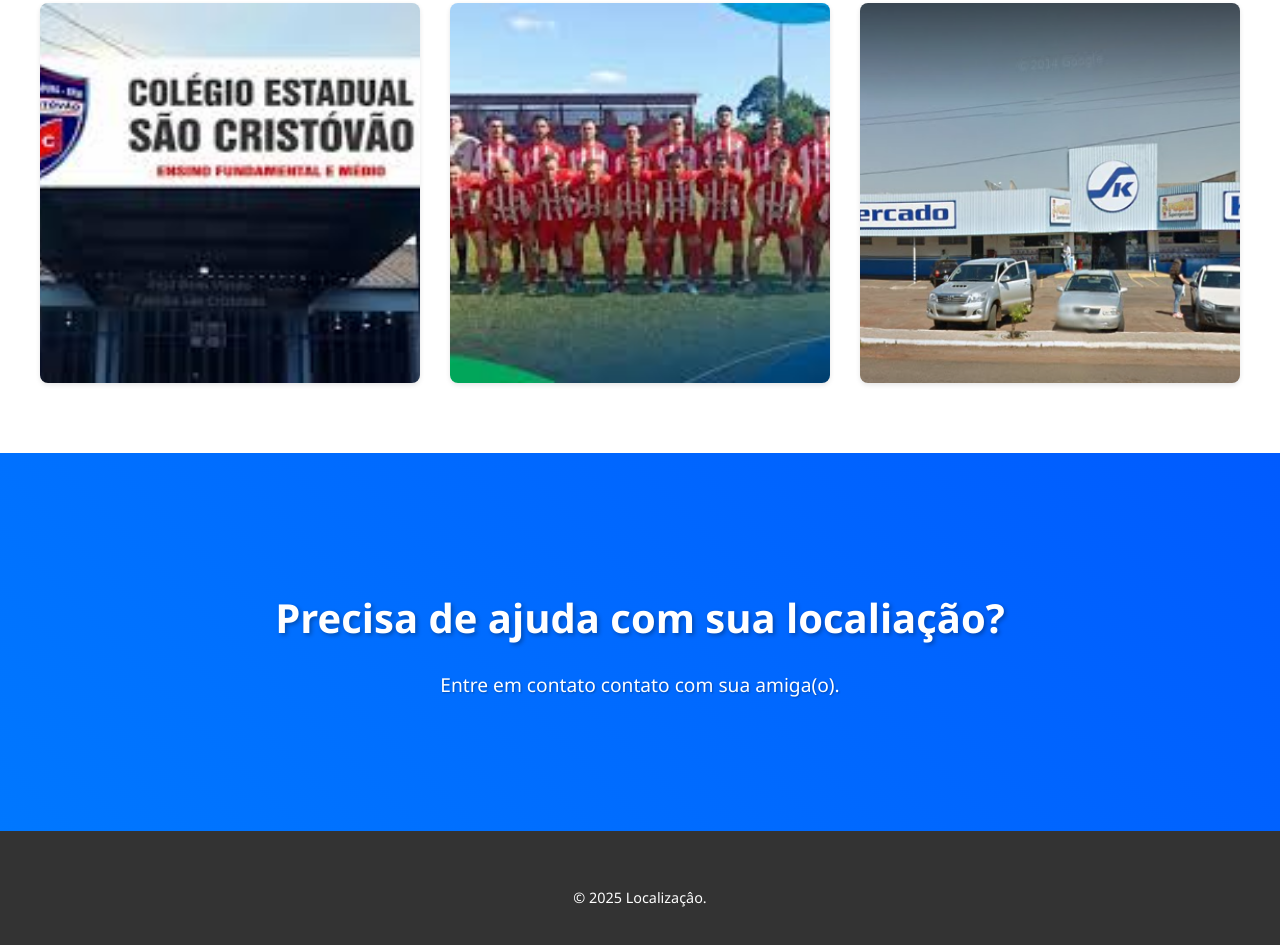
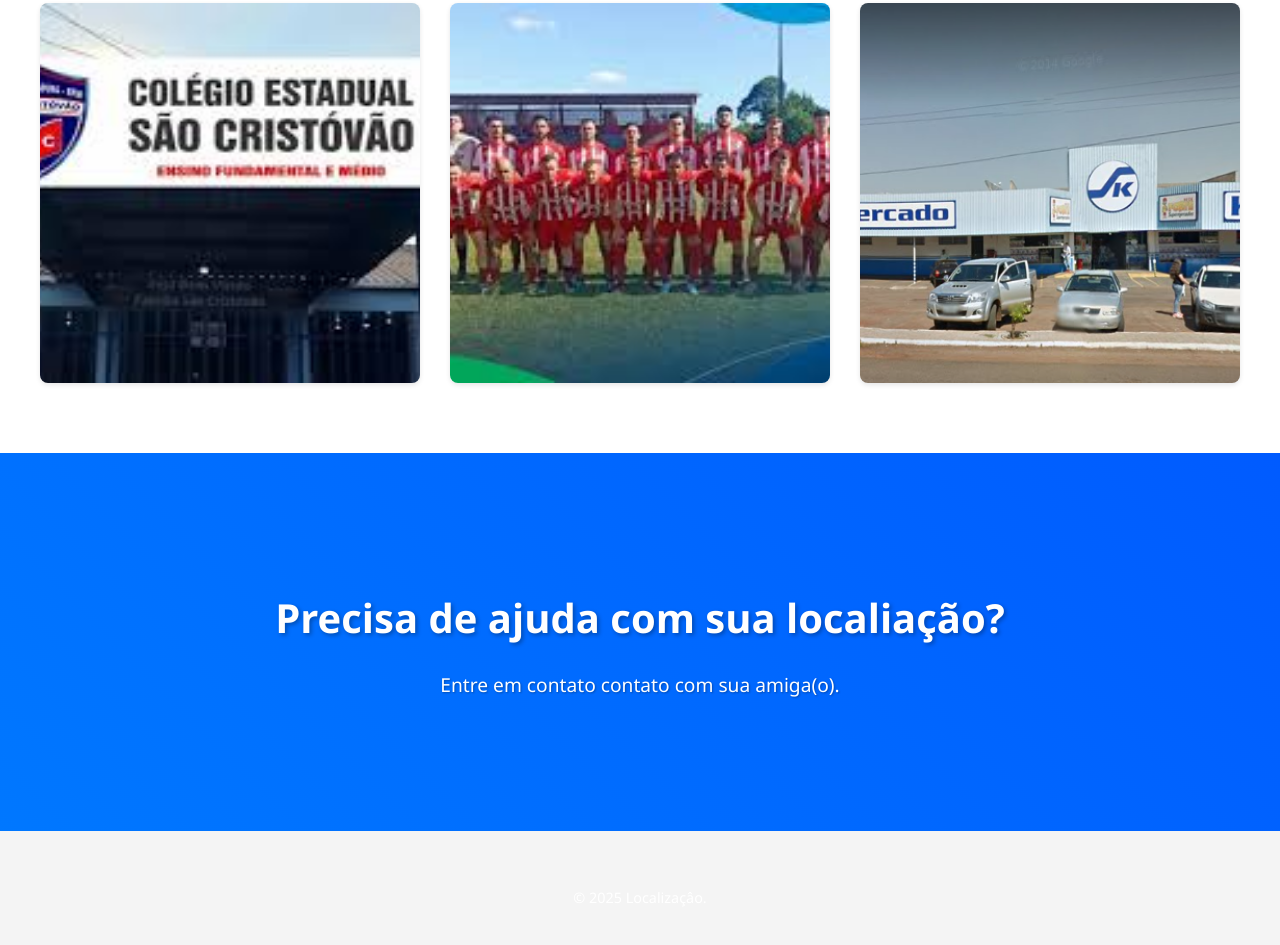
Before and after one commit to djulymaisa15/meubairro, a plain HTML site: page index.html in a window 1280 px wide. Shown: the part 623-1568 px from the top of the page. Drawn offline with Linux system fonts and the light colour scheme.

Commit message:
Update style.css

```diff
--- a/style.css
+++ b/style.css
@@ -262,7 +262,7 @@ body {
 
 /* Footer */
 .site-footer {
-    background-color: #333;
+    background-color: ##C71585;
     color: #fff;
     text-align: center;
     padding: 20px 0;
```
